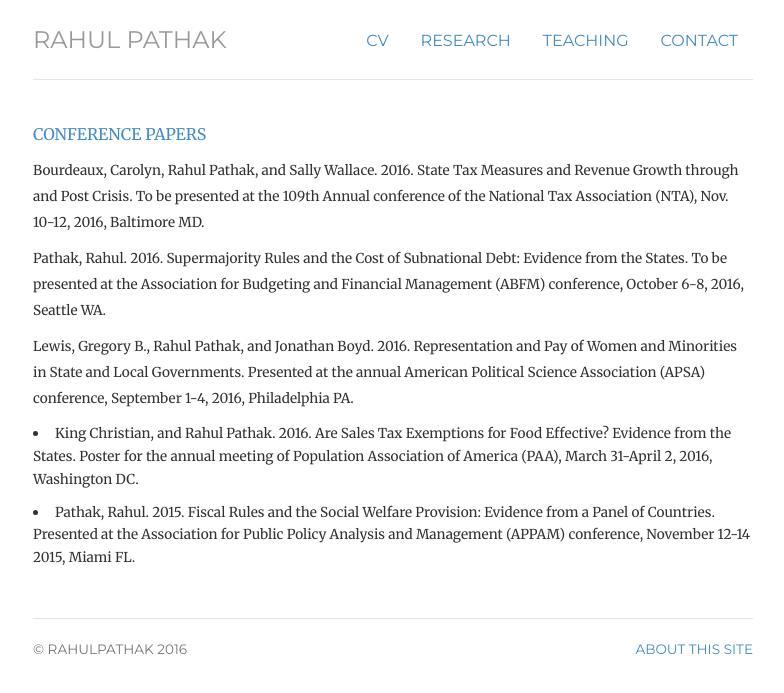
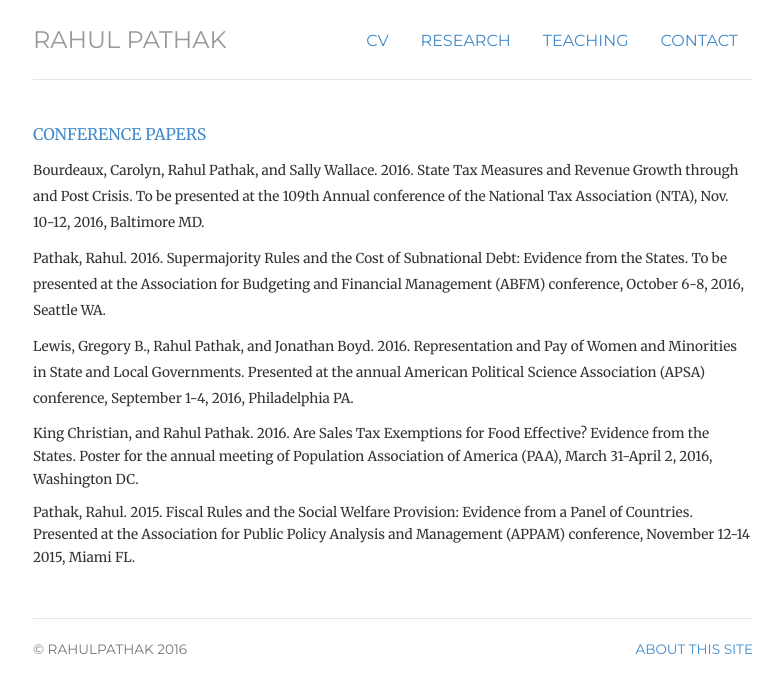
Before and after one commit to pathak-rahul/pathak-rahul.github.io, a Jekyll site: the page built from testing/index.html, in a window 1280 px wide. Shown: the top 693 px of the page, without its empty margins (247-1031 px from the left). Built offline with Jekyll 4.4.1, drawn with Linux system fonts in a browser that asks for light colours.

Commit message:
Update index.html

```diff
--- a/testing/index.html
+++ b/testing/index.html
@@ -12,12 +12,14 @@ title: research
 	</div>
 
 	<p class="text-primary">CONFERENCE PAPERS</p>
+<ul class="list-unstyled">
 
 	<p class="small"><small>Bourdeaux, Carolyn, Rahul Pathak, and Sally Wallace. 2016. State Tax Measures and Revenue Growth through and Post Crisis. To be presented at the 109th Annual conference of the National Tax Association (NTA), Nov. 10-12, 2016, Baltimore MD.</small> </p>
 	<p><small>Pathak, Rahul. 2016. Supermajority Rules and the Cost of Subnational Debt: Evidence from the States. To be presented at the Association for Budgeting and Financial Management (ABFM) conference, October 6-8, 2016, Seattle WA.</small> </p>
 	<p><small>Lewis, Gregory B., Rahul Pathak, and Jonathan Boyd. 2016. Representation and Pay of Women and Minorities in State and Local Governments. Presented at the annual American Political Science Association (APSA) conference, September 1-4, 2016, Philadelphia PA.</small> </p>
 	<p><li><small>King Christian, and Rahul Pathak. 2016. Are Sales Tax Exemptions for Food Effective? Evidence from the States.</em> Poster for the annual meeting of Population Association of America (PAA), March 31-April 2, 2016, Washington DC.</small> </li></p>
 	<li><small>Pathak, Rahul. 2015. Fiscal Rules and the Social Welfare Provision: Evidence from a Panel of Countries. Presented at the Association for Public Policy Analysis and Management (APPAM) conference, November 12-14 2015, Miami FL.</small> </li>
+</ul>
 	</p>
 	</p> </span>
 	</p>
```
